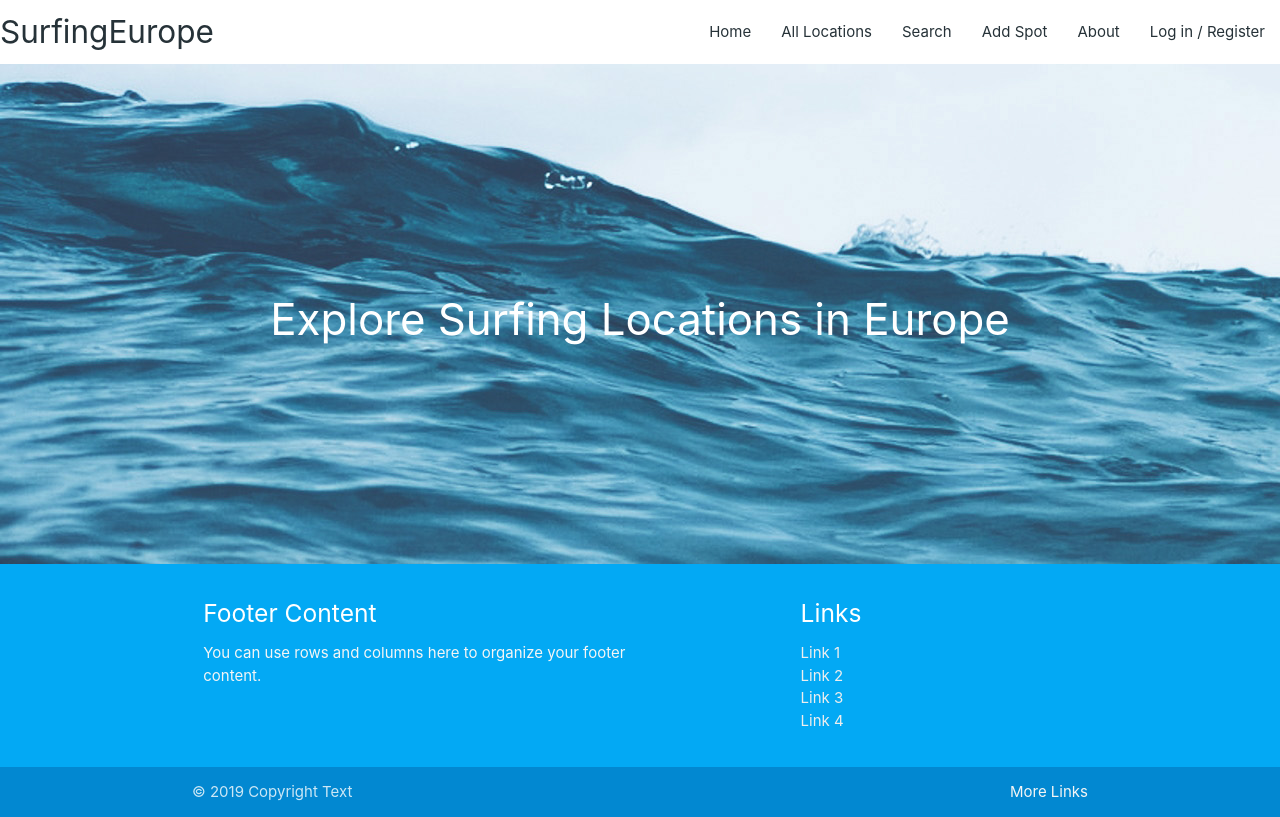
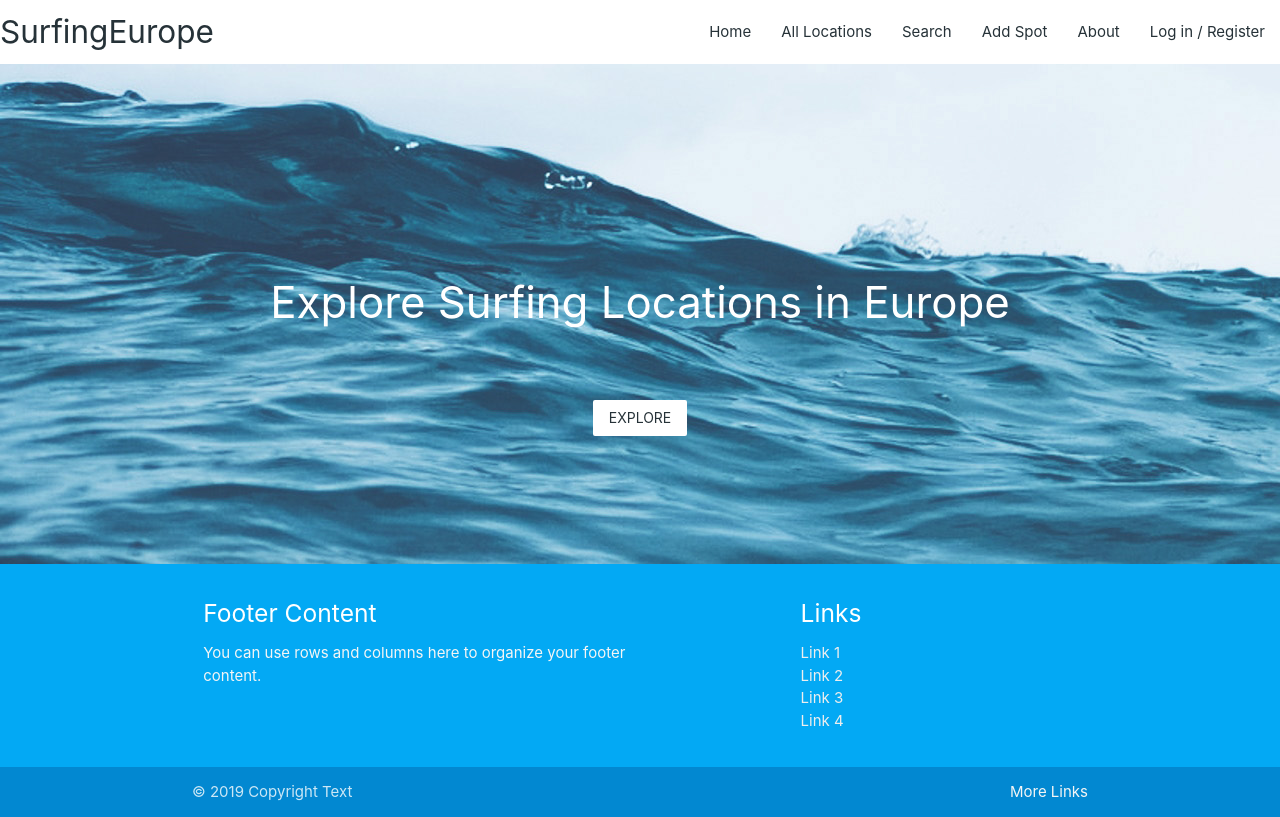
Before and after one commit to Code-Institute-Submissions/Third_milestone, a Flask app: page / in a window 1280 px wide. Run offline with Flask 2, Linux system fonts and the light colour scheme; data that the repository does not hold is empty; some libraries are stand-ins or nearby versions.

Commit message:
Style index.html

```diff
--- a/static/css/style.css
+++ b/static/css/style.css
@@ -1,6 +1,22 @@
+/* Sticky Footer */
+
+body {
+    display: flex;
+    min-height: 100vh;
+    flex-direction: column;
+}
+
+main {
+    flex: 1 0 auto;
+}
+
+/* base.html style changes */
+
 nav .brand-logo, nav ul a, nav a {
     color: #263238;
 }
+
+/* index.html style changes */
 
 .hero-img {
     height: 500px;
@@ -9,12 +25,27 @@ nav .brand-logo, nav ul a, nav a {
     overflow: hidden;
 }
 
-.hero-img .col {
-    padding: 0;
+.welcome-txt {
+    position: absolute;
+    top: 250px;
+    color: white;
 }
 
-.hero-img h3 {
+.welcome-txt h3 {
     width: 100%;
+}
+
+.welcome-btn {
     position: absolute;
+    top: 400px;
     color: white;
 }
+
+.welcome-btn a {
+    margin: 0 auto;
+}
+
+.btn-flat {
+    color: #263238;
+    background-color: white;
+}
--- a/templates/base.html
+++ b/templates/base.html
@@ -29,8 +29,6 @@
         </div>
     </nav>
 
-    <main>
-
     <ul class="sidenav" id="mobile-demo">
         <li><a href="{{ url_for('index') }}">Home</a></li>
         <li><a href="{{ url_for('locations') }}">All Locations</a></li>
@@ -39,6 +37,8 @@
         <li><a href="{{ url_for('about') }}">About</a></li>
         <li><a href="{{ url_for('register') }}">Log in / Register</a></li>
     </ul>
+
+    <main>
 
         {% block content %}
         {% endblock %}
--- a/templates/index.html
+++ b/templates/index.html
@@ -3,9 +3,12 @@
 {% block content %}
 
 <div class="row hero-img">
-    <div class="col s12 valign-wrapper">
-        <img src="{{ url_for('static', filename='assets/hero_main.jpg') }}">
+    <img src="{{ url_for('static', filename='assets/hero_main.jpg') }}">
+    <div class="col s12 valign-wrapper welcome-txt">
         <h3 class="center-align">Explore Surfing Locations in Europe</h3>
+    </div>
+    <div class="col s12 valign-wrapper welcome-btn">
+        <a class="waves-effect waves-teal btn-flat">EXPLORE</a>
     </div>
 </div>
 
```
Lines whose indentation alone changed are shown as unchanged.
